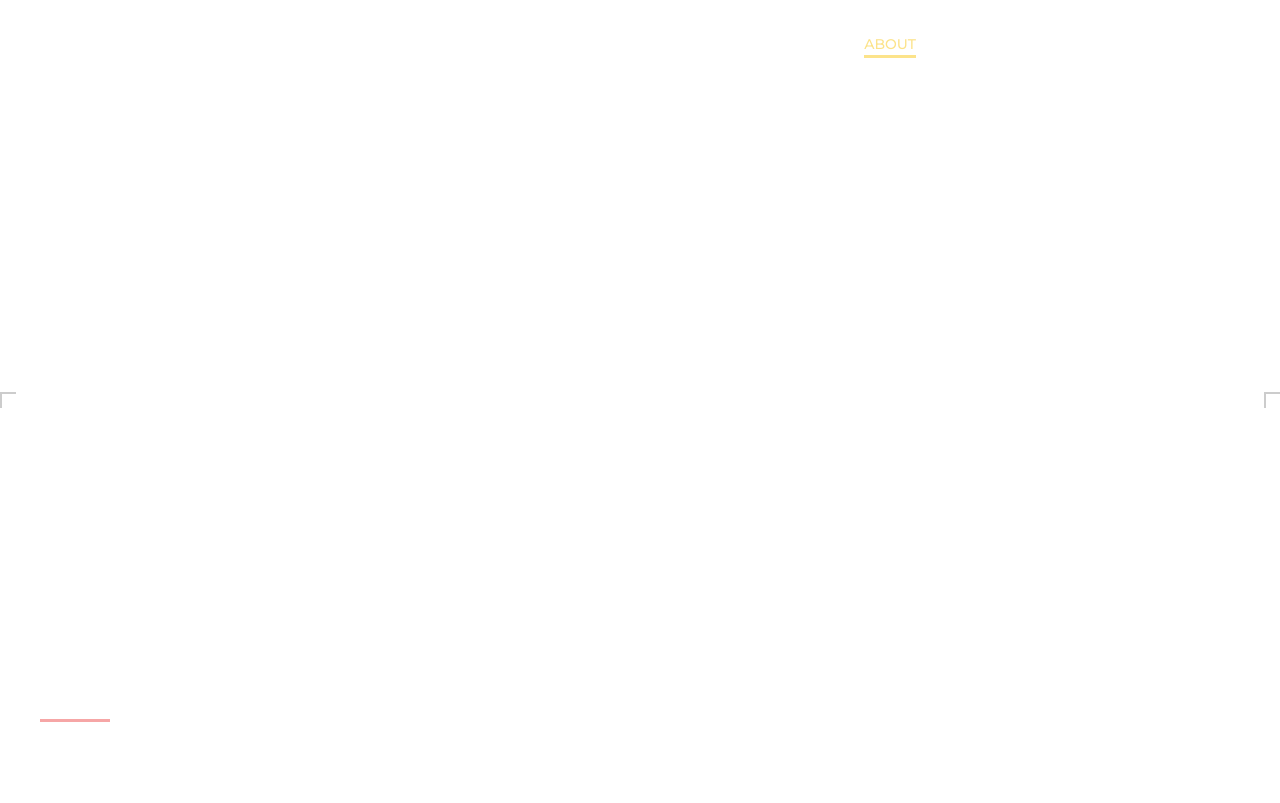
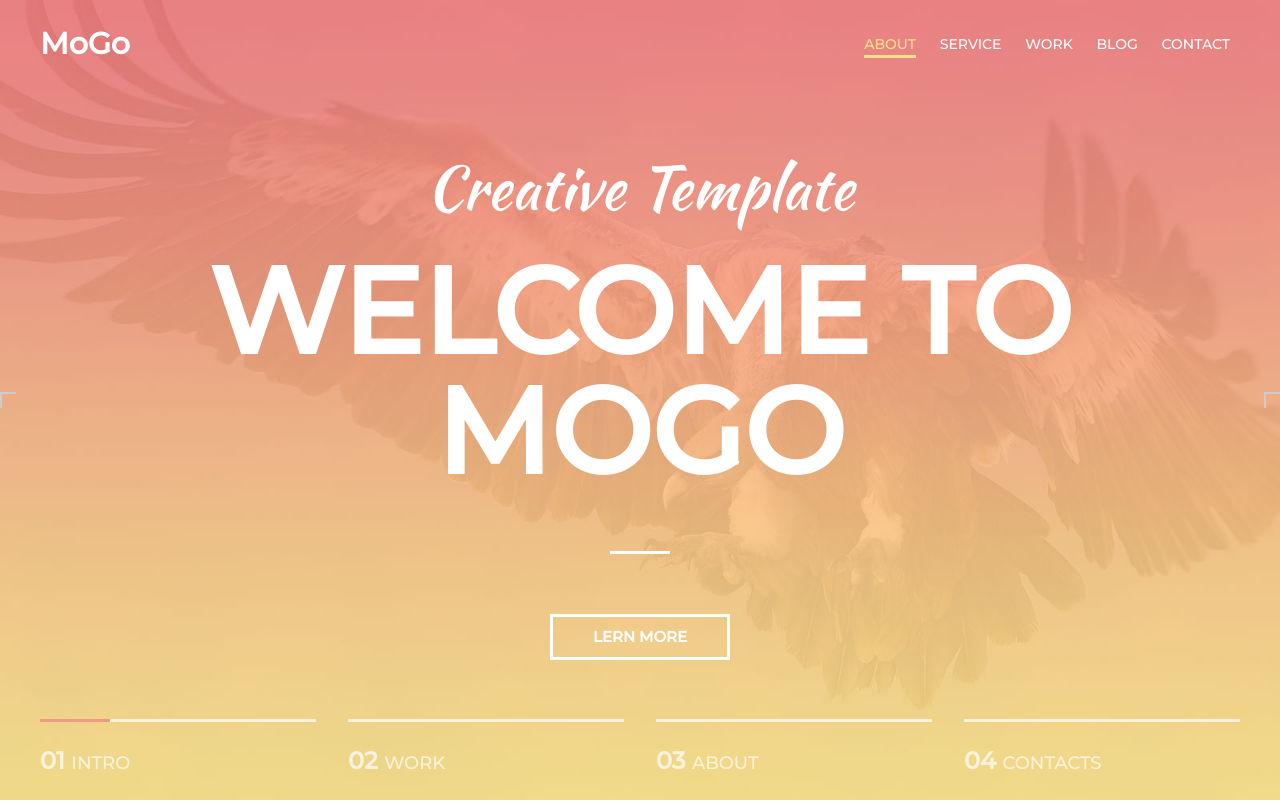
Before and after one commit to Yaroshenko-Oleg/moGo, a plain HTML site: page index.html in a window 1280 px wide. Shown: the top 803 px of the page. Drawn offline with Linux system fonts and the light colour scheme; the site is published under a folder, as on GitHub Pages, so addresses that start at the root find nothing.

Commit message:
second commit

```diff
--- a/asets/css/style.css
+++ b/asets/css/style.css
@@ -117,7 +117,7 @@ hr {
 
   width: 100%;
   height: 100vh;
-  background: url(/asets/img/intro.jpg) center no-repeat;
+  background: url(../img/intro.jpg) center no-repeat;
   -webkit-background-size: cover;
   background-size: cover;
 }
```
